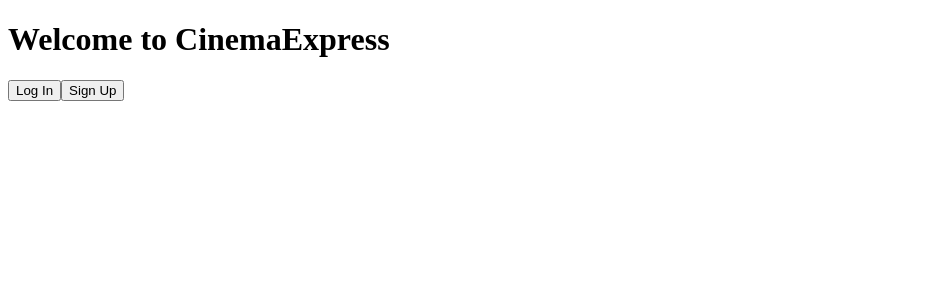
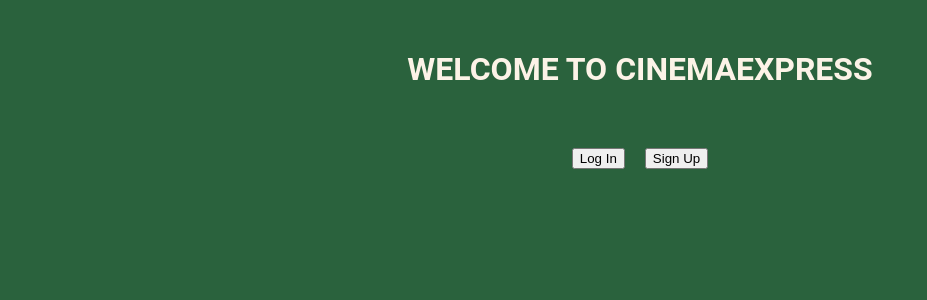
Before and after one commit to ccashley12/Flix, an Angular app: page / in a window 1280 px wide. Shown: the top 300 px of the page, without its empty margins (0-927 px from the left). Built offline with nearby package versions, Linux system fonts and the light colour scheme.

Commit message:
added styling

```diff
--- a/src/app/app.component.scss
+++ b/src/app/app.component.scss
@@ -0,0 +1,8 @@
+.signup-link {
+    background: none !important;
+    text-decoration: underline;
+    font-size: smaller;
+    display: block;
+    margin: 15px auto;
+    text-align: center;
+  }
--- a/src/styles.scss
+++ b/src/styles.scss
@@ -1 +1,68 @@
-/* You can add global styles to this file, and also import other style files */
+// Custom Theming for Angular Material
+// For more information: https://material.angular.io/guide/theming
+@use "@angular/material" as mat;
+
+html {
+  @include mat.theme(
+    (
+      color: (
+        theme-type: light,
+        primary: mat.$azure-palette,
+        tertiary: mat.$blue-palette,
+      ),
+      typography: Roboto,
+      density: 0,
+    )
+  );
+} /* You can add global styles to this file, and also import other style files */
+
+html,
+body {
+  height: 100%;
+}
+body {
+  margin: 0;
+  font-family: Roboto, "Helvetica Neue", sans-serif;
+  background: #2a623d;
+  color: #fcf3e7;
+  text-align: center;
+}
+h1 {
+  color: #fcf3e7;
+  text-transform: uppercase;
+  margin: 50px auto;
+}
+
+/* Modal */
+.cdk-overlay-dark-backdrop {
+  background: #f29a2e;
+}
+.close-button {
+  position: absolute !important;
+  top: 5px;
+  right: 10px;
+  font-size: 20px;
+  color: #000;
+  background: none;
+  border: none;
+  cursor: pointer;
+}
+
+.close-button:hover {
+  color: #f9d6ab;
+}
+
+.mat-mdc-card-title,
+.mat-mdc-card-subtitle {
+  font-weight: bold !important;
+  color: #010b14 !important;
+  margin-bottom: 15px !important;
+  text-transform: uppercase;
+}
+.mat-mdc-card-actions {
+  justify-content: center;
+}
+
+button {
+  margin: 10px;
+}
```
Also changed, not shown: src/app/user-login-form/user-login-form.component.scss (added), src/app/user-registration-form/user-registration-form.component.scss (added).
